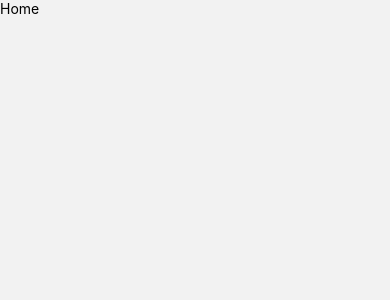
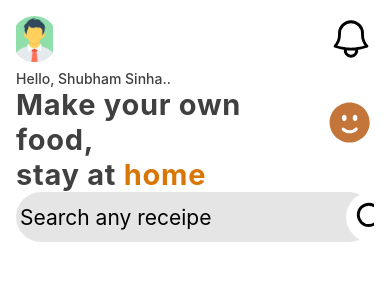
Before and after one commit to shubhamsinha21/foody, a React Native app: screen /Home in a window 390 px wide. Shown: the top 300 px of the page. Built offline with nearby package versions, Linux system fonts and the light colour scheme; grey boxes are pictures that could not be loaded.

Commit message:
contants + category

```diff
--- /dev/null
+++ b/components/Category.jsx
@@ -0,0 +1,23 @@
+import { View, Text, TouchableOpacity, ScrollView, Image } from 'react-native'
+import React from 'react'
+import { categoriesData } from '../constants/constants'
+
+export default function Category() {
+    return (
+        <View>
+            <ScrollView>
+                {categoriesData.map((category, index) => {
+                    return (
+                        <TouchableOpacity key={index}>
+                            <View>
+                                <Image source={category.image} className="rounded-2xl" />
+
+                            </View>
+                        </TouchableOpacity>
+                    )
+                })}
+
+            </ScrollView>
+        </View>
+    )
+}
--- /dev/null
+++ b/components/index.js
@@ -0,0 +1,3 @@
+import Category from "./Category";
+
+export { Category }
--- a/navigation/index.js
+++ b/navigation/index.js
@@ -1,7 +1,6 @@
 import { createNativeStackNavigator } from "@react-navigation/native-stack";
 import { NavigationContainer } from "@react-navigation/native";
 import { Home, Welcome } from "../screens";
-import { StatusBar } from "react-native";
 
 const Stack = createNativeStackNavigator();
 
--- a/screens/Home.js
+++ b/screens/Home.js
@@ -1,10 +1,52 @@
-import { View, Text } from 'react-native'
-import React from 'react'
+import { View, Text, ScrollView, Image, StatusBar, TextInput } from 'react-native'
+import { BellIcon, MagnifyingGlassIcon } from 'react-native-heroicons/outline'
+import { FaceSmileIcon } from 'react-native-heroicons/solid'
+import { widthPercentageToDP as wp, heightPercentageToDP as hp } from 'react-native-responsive-screen';
+import { Category } from '../components';
 
 export default function Home() {
     return (
-        <View>
-            <Text>Home</Text>
+        <View className="flex-1 bg-white px-4">
+            <StatusBar backgroundColor="white" barStyle="dark-content" />
+            <ScrollView className="space-y-3 pt-4">
+
+                {/* avatar and bell icon */}
+                <View className="flex-row justify-between items-center mb-2">
+                    <Image source={require("../assets/avatar.png")} style={{ width: wp(9.5), height: hp(5.5) }} />
+                    <BellIcon color="black" size={hp(5.5)} />
+                </View>
+
+                {/* user info and punchline */}
+                <View className="flex">
+                    <Text className="text-neutral-700 font-medium">Hello, Shubham Sinha..</Text>
+
+                    <View className="flex-row items-center space-x-2">
+                        <Text className="font-bold text-neutral-700 tracking-wide" style={{ fontSize: wp(7.5) }}>Make your own food,</Text>
+                        <FaceSmileIcon color="rgba(180, 83, 9, 0.8)" size={hp(6)} />
+                    </View>
+
+                    <Text className="text-neutral-700 font-bold tracking-wide" style={{ fontSize: wp(7.5) }}>stay at
+                        <Text className="text-amber-600 tracking-wide"> home</Text></Text>
+                </View>
+
+                {/* Search bar */}
+                <View className="flex-row justify-between px-1 items-center mb-2 bg-neutral-200 rounded-full ">
+                    <TextInput placeholder="Search any receipe"
+                        placeholderTextColor="black"
+                        style={{ fontSize: hp(2.5) }}
+                        className="text-neutral-500" />
+
+                    <View className="bg-white p-2 rounded-full">
+                        <MagnifyingGlassIcon size={hp(4)} color="black" strokeWidth={2} />
+                    </View>
+                </View>
+
+                {/* categories */}
+                <View>
+                    <Category />
+                </View>
+
+            </ScrollView>
         </View>
     )
 }
```
Also changed, not shown: assets/avatar.png (added), constants/index.js (deleted).
